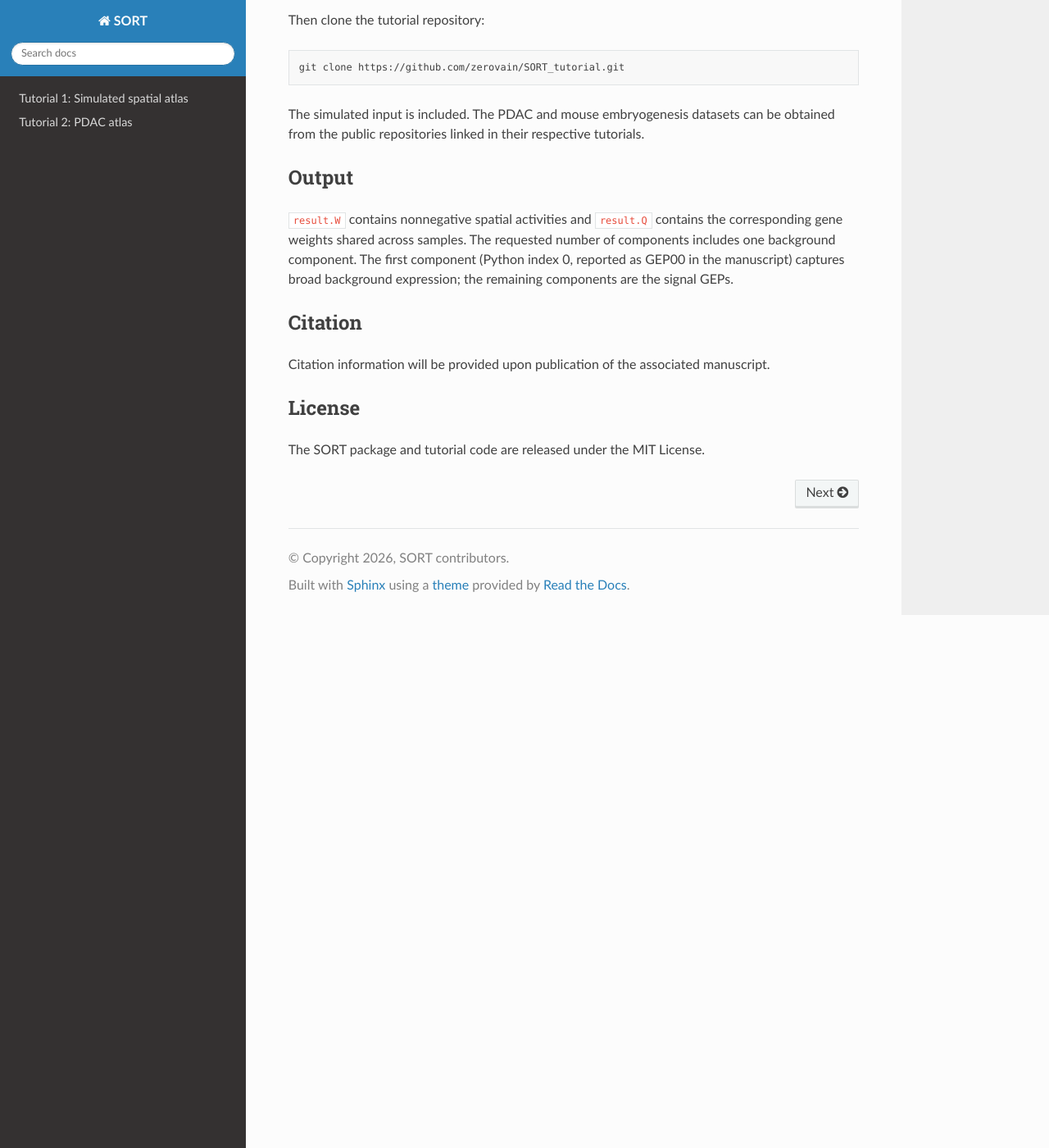
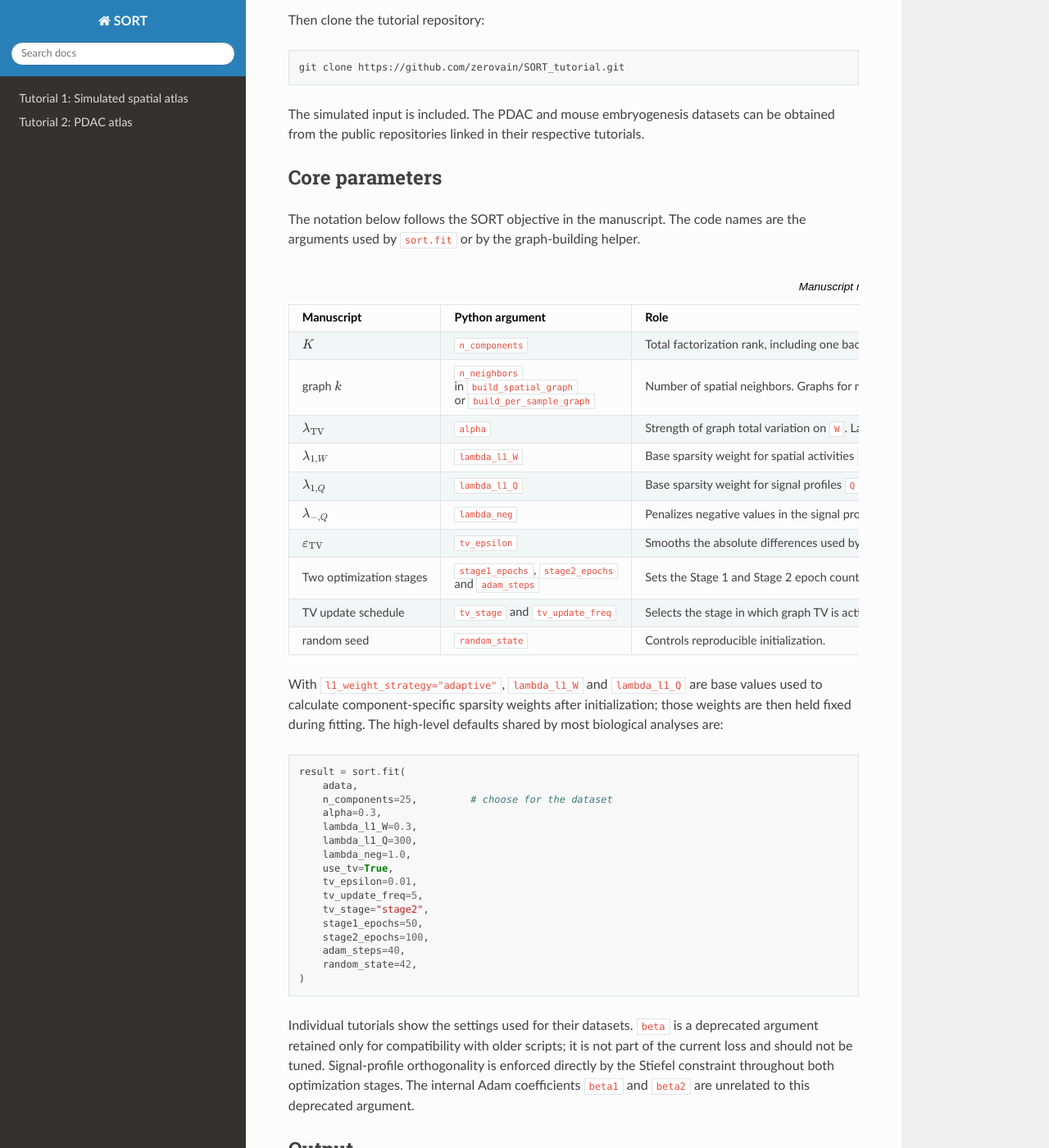
Before and after one commit to zerovain/SORT_tutorial, a Sphinx documentation site: the page built from docs/index.rst, in a window 1280 px wide and 1400 px high, scrolled down 921 px. Shown: the whole window at 82% size. Built offline with Sphinx 7.4.7 and the Read the Docs theme 3.1.0, drawn with Linux system fonts in a browser that asks for light colours; pages that are not in the unit, such as notebooks, are missing from menus.

Commit message:
Add parameter guide

```diff
--- a/docs/index.rst
+++ b/docs/index.rst
@@ -42,6 +42,89 @@ Then clone the tutorial repository:
 The simulated input is included. The PDAC and mouse embryogenesis datasets can
 be obtained from the public repositories linked in their respective tutorials.
 
+Core parameters
+---------------
+
+The notation below follows the SORT objective in the manuscript. The code
+names are the arguments used by ``sort.fit`` or by the graph-building helper.
+
+.. list-table:: Manuscript notation and Python arguments
+   :header-rows: 1
+   :widths: 18 25 57
+
+   * - Manuscript
+     - Python argument
+     - Role
+   * - :math:`K`
+     - ``n_components``
+     - Total factorization rank, including one background component and
+       :math:`K-1` signal GEPs. Rank is dataset-specific; the manuscript uses
+       the PCA scree-curve elbow as a guide.
+   * - graph :math:`k`
+     - ``n_neighbors`` in ``build_spatial_graph`` or
+       ``build_per_sample_graph``
+     - Number of spatial neighbors. Graphs for multi-section data are built
+       within each section, without edges between sections.
+   * - :math:`\lambda_{\mathrm{TV}}`
+     - ``alpha``
+     - Strength of graph total variation on ``W``. Larger values favor
+       spatially coherent activities while retaining tissue boundaries.
+   * - :math:`\lambda_{1,W}`
+     - ``lambda_l1_W``
+     - Base sparsity weight for spatial activities ``W``.
+   * - :math:`\lambda_{1,Q}`
+     - ``lambda_l1_Q``
+     - Base sparsity weight for signal profiles ``Q``.
+   * - :math:`\lambda_{-,Q}`
+     - ``lambda_neg``
+     - Penalizes negative values in the signal profiles.
+   * - :math:`\varepsilon_{\mathrm{TV}}`
+     - ``tv_epsilon``
+     - Smooths the absolute differences used by graph TV for numerical
+       stability.
+   * - Two optimization stages
+     - ``stage1_epochs``, ``stage2_epochs`` and ``adam_steps``
+     - Sets the Stage 1 and Stage 2 epoch counts and the number of Riemannian
+       Adam profile updates per Stage 2 epoch.
+   * - TV update schedule
+     - ``tv_stage`` and ``tv_update_freq``
+     - Selects the stage in which graph TV is active and how often its IRLS
+       weights are refreshed.
+   * - random seed
+     - ``random_state``
+     - Controls reproducible initialization.
+
+With ``l1_weight_strategy="adaptive"``, ``lambda_l1_W`` and
+``lambda_l1_Q`` are base values used to calculate component-specific sparsity
+weights after initialization; those weights are then held fixed during fitting.
+The high-level defaults shared by most biological analyses are:
+
+.. code-block:: python
+
+   result = sort.fit(
+       adata,
+       n_components=25,         # choose for the dataset
+       alpha=0.3,
+       lambda_l1_W=0.3,
+       lambda_l1_Q=300,
+       lambda_neg=1.0,
+       use_tv=True,
+       tv_epsilon=0.01,
+       tv_update_freq=5,
+       tv_stage="stage2",
+       stage1_epochs=50,
+       stage2_epochs=100,
+       adam_steps=40,
+       random_state=42,
+   )
+
+Individual tutorials show the settings used for their datasets. ``beta`` is a
+deprecated argument retained only for compatibility with older scripts; it is
+not part of the current loss and should not be tuned. Signal-profile
+orthogonality is enforced directly by the Stiefel constraint throughout both
+optimization stages. The internal Adam coefficients ``beta1`` and ``beta2``
+are unrelated to this deprecated argument.
+
 Output
 ------
 
```
